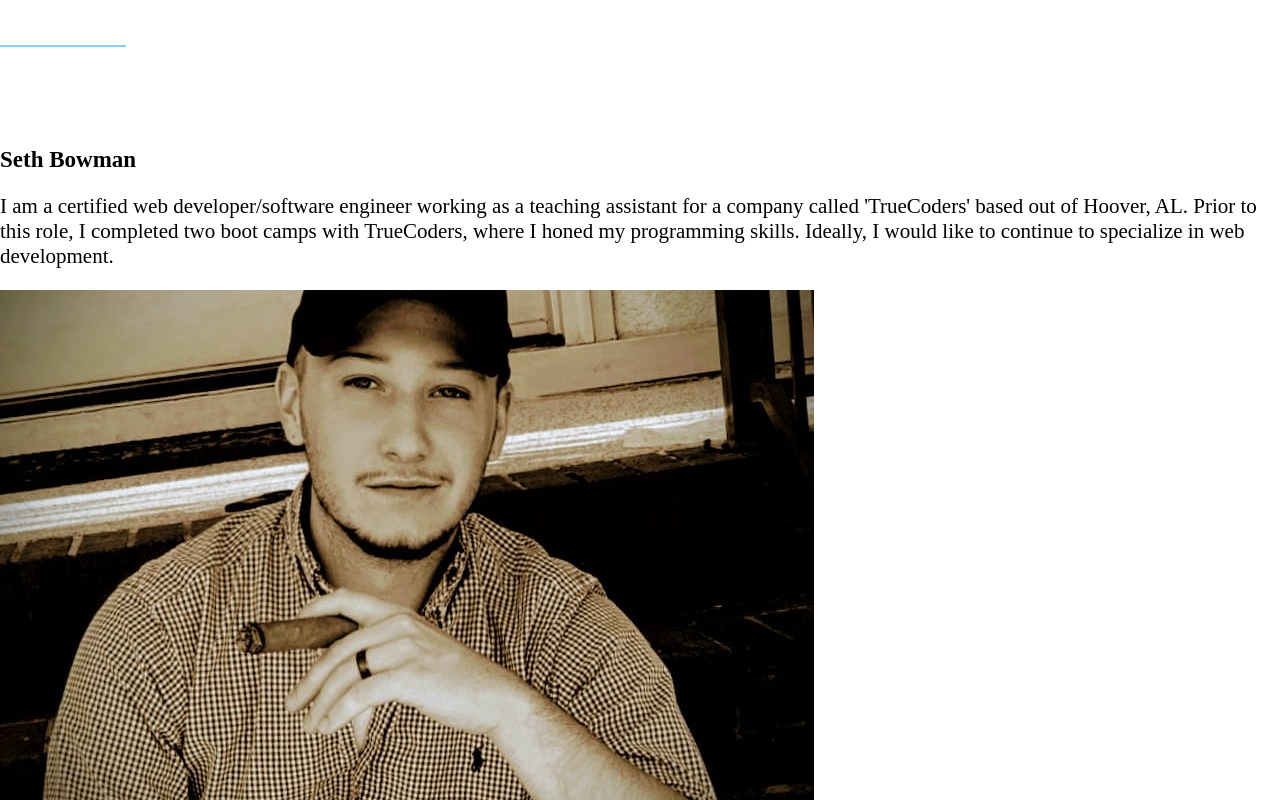
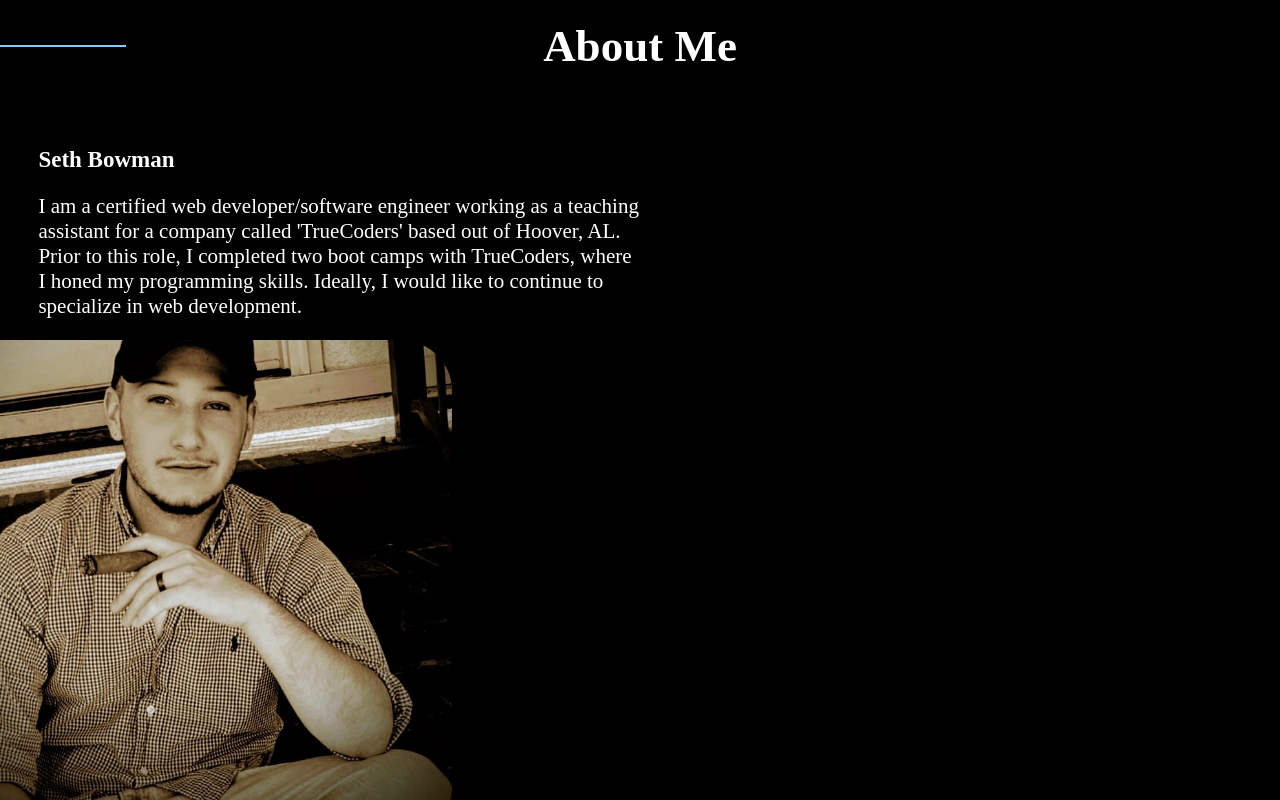
Before and after one commit to SethBowman/personal-site, a React (Create React App) app: page / in a window 1280 px wide. Shown: the part 720-1520 px from the top of the page. Built offline with nearby package versions, Linux system fonts and the light colour scheme; a web font is replaced by a local one.

Commit message:
Starting styling About

```diff
--- a/src/components/About/About.module.css
+++ b/src/components/About/About.module.css
@@ -0,0 +1,24 @@
+.AboutMe {
+    background-color: black;
+    color: white;
+}
+
+.AboutMe .Container{
+    display: flex;
+}
+
+.AboutMe .Container .Text {
+    width: 47%;
+    margin-left: 3%;
+}
+
+.AboutMe .Container .Photo {
+    width: 50%;
+    display: flex;
+    justify-content: center;
+}
+
+.AboutMe .Container .Photo .Me {
+    height: 500px;
+    border-radius: 10%;
+}
```
